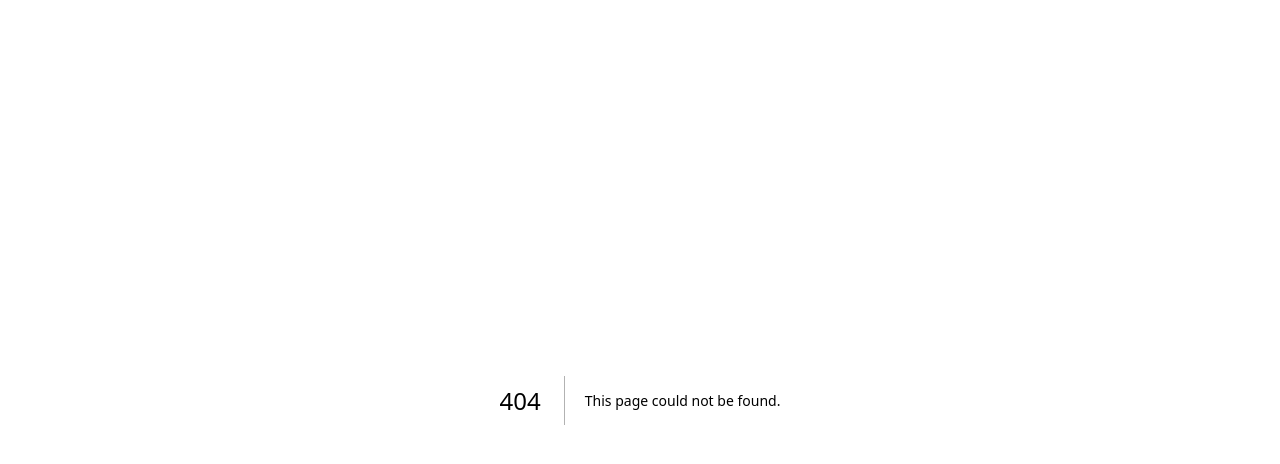
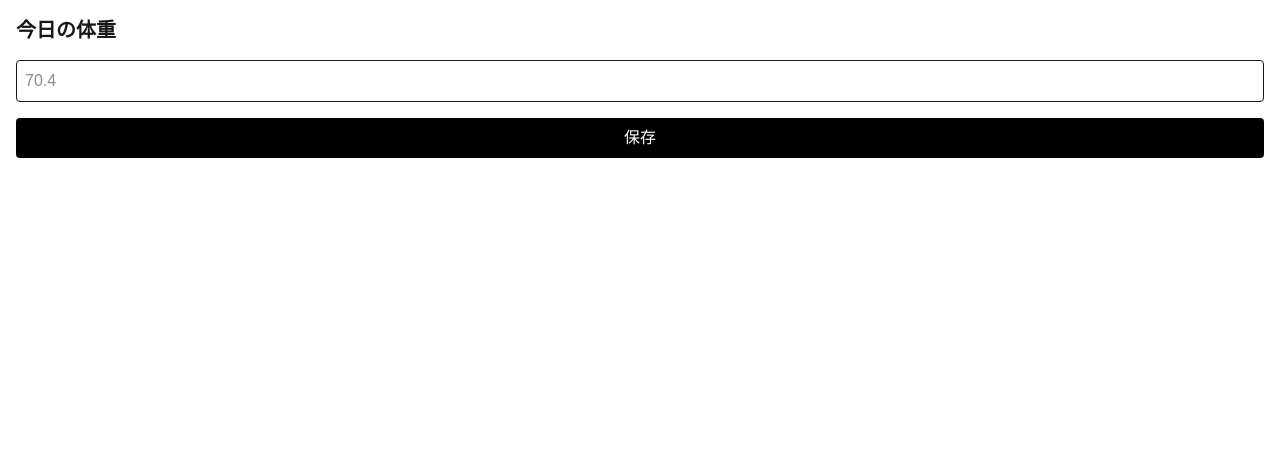
Before and after one commit to IamSBStakumi/fithub-next, a Next.js app: page /weight in a window 1280 px wide. Before the commit this address had no page. Shown: the top 464 px of the page. Built offline with nearby package versions, Linux system fonts and the light colour scheme.

Commit message:
first commit

```diff
--- /dev/null
+++ b/app/components/Streak.tsx
@@ -0,0 +1,14 @@
+"use client";
+
+const Streak = () => {
+  const streak = 18;
+
+  return (
+    <div className="p-4 bg-white rounded shadow text-center">
+      <p className="text-lg font-bold">🔥 連続記録</p>
+      <p className="text-3xl font-extrabold">{streak} 日</p>
+    </div>
+  );
+};
+
+export default Streak;
--- /dev/null
+++ b/app/weight/page.tsx
@@ -0,0 +1,41 @@
+"use client";
+
+import { useState } from "react";
+
+const WeightPage = () => {
+  const [weight, setWeight] = useState("");
+
+  const handleSubmit = async () => {
+    if (!weight) return;
+
+    await fetch("api/weight", {
+      method: "POST",
+      body: JSON.stringify({ weight }),
+      headers: { "Content-Type": "application/json" },
+    });
+    alert("🎉 記録しました!");
+    setWeight("");
+  };
+
+  return (
+    <div className="p-4 space-y-4">
+      <h1 className="text-xl font-bold">今日の体重</h1>
+      <input
+        type="number"
+        step="0.1"
+        value={weight}
+        onChange={(e) => setWeight(e.target.value)}
+        className="border p-2 rounded w-full"
+        placeholder="70.4"
+      />
+      <button
+        onClick={handleSubmit}
+        className="bg-black text-white p-2 rounded w-full"
+      >
+        保存
+      </button>
+    </div>
+  );
+};
+
+export default WeightPage;
```
Also changed, not shown: app/api/weight/route.ts (added), app/dashboard/page.tsx (added), app/login/page.tsx (added), 2 other files (tests, documents, lock files or other folders).
